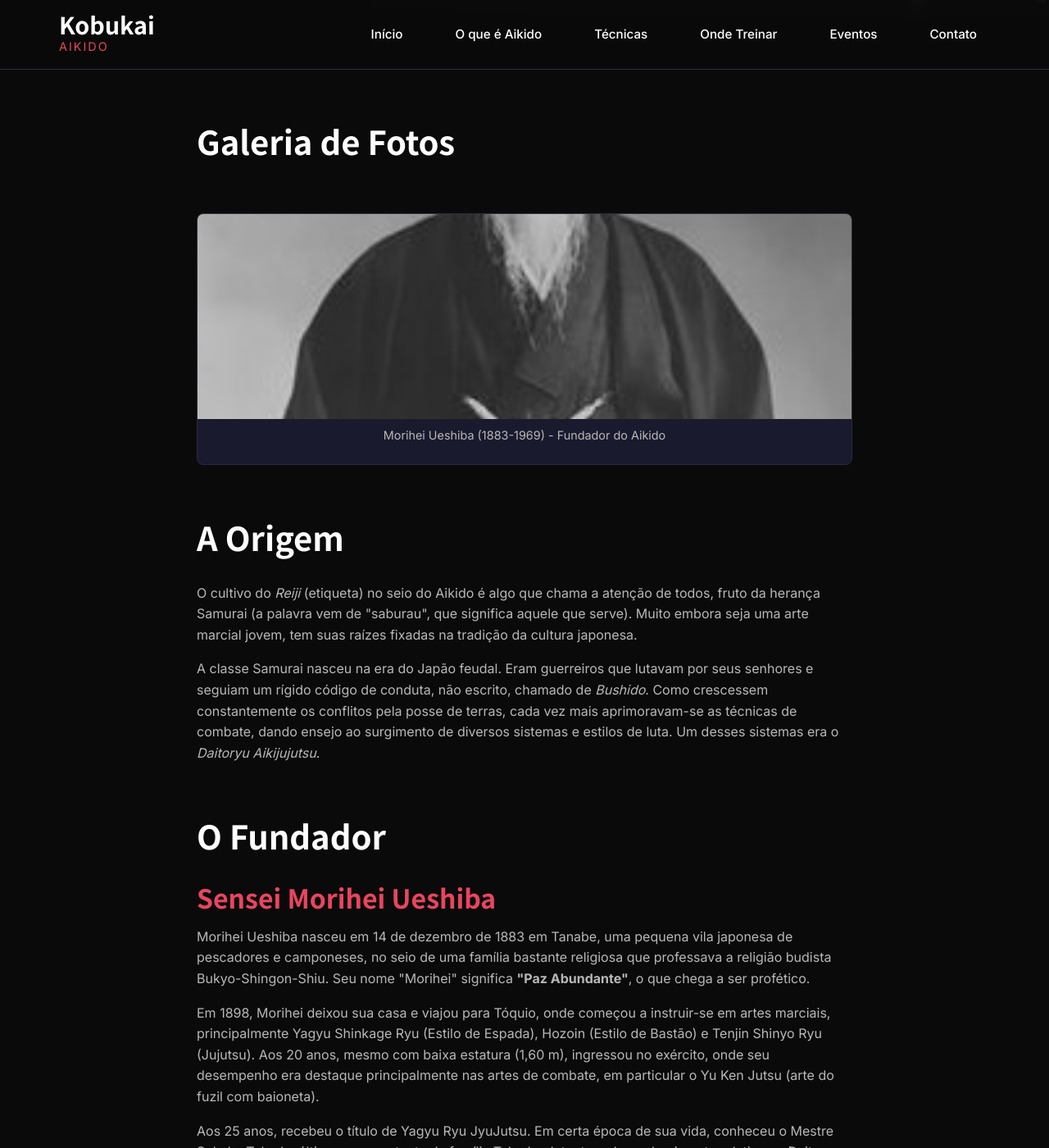
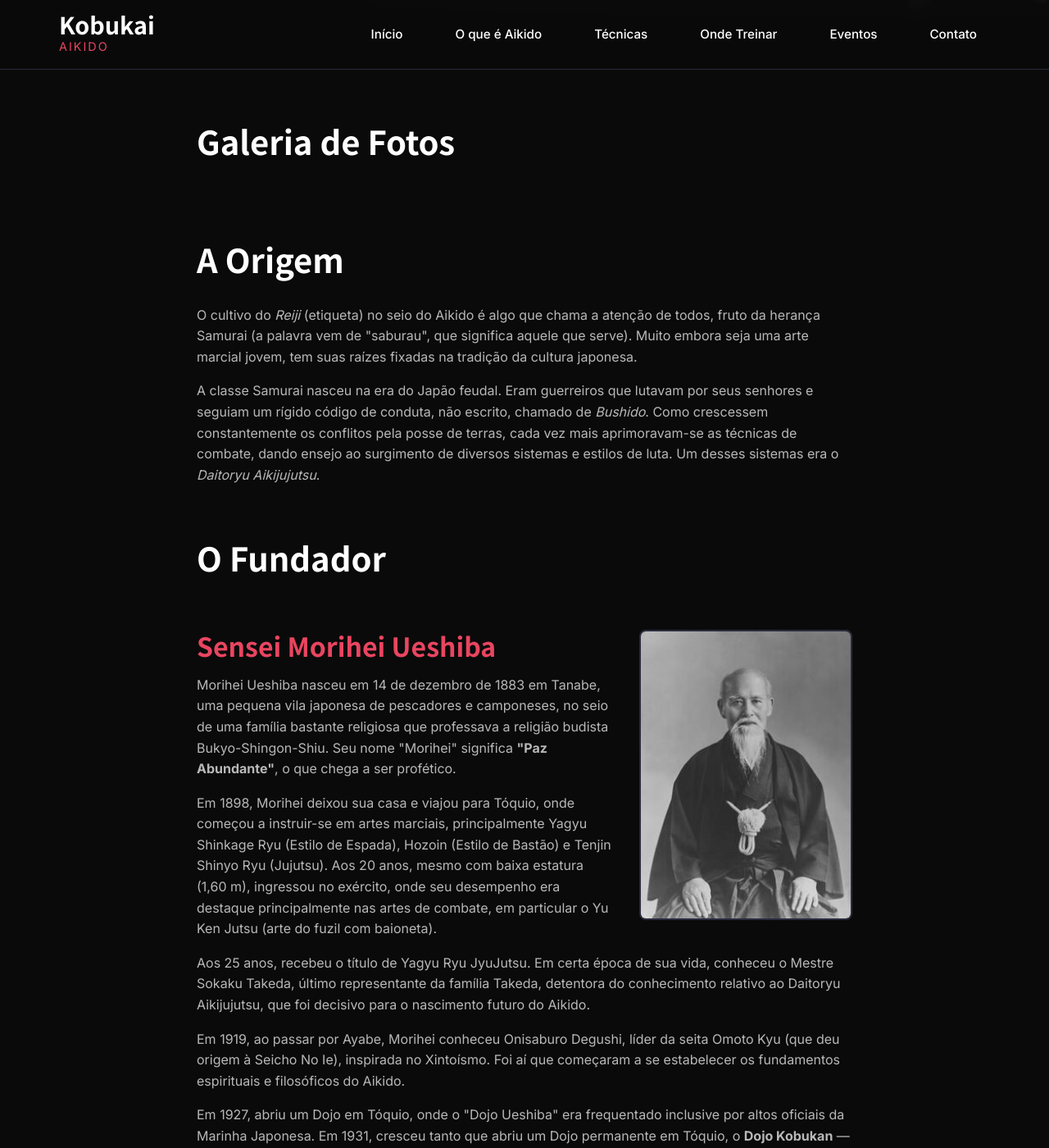
Before and after one commit to paulodiovani/kobukai-aikido, a Jekyll site: the page built from pages/aikido.md, in a window 1280 px wide and 1400 px high, scrolled down 390 px. Shown: the whole window at 82% size. Built offline with Jekyll 4.4.1, drawn with Linux system fonts in a browser that asks for light colours.

Commit message:
Place founder photo floating right of text

```diff
--- a/assets/css/style.css
+++ b/assets/css/style.css
@@ -757,6 +757,21 @@ img {
   color: var(--cor-texto-secundario);
 }
 
+/* ===== Founder Layout ===== */
+.founder-layout {
+  margin: var(--espacamento-md) 0;
+  overflow: hidden;
+}
+
+.founder-photo {
+  float: right;
+  margin: 0 0 var(--espacamento-sm) var(--espacamento-md);
+  width: 260px;
+  height: auto;
+  border-radius: 8px;
+  border: 2px solid var(--cor-borda);
+}
+
 /* ===== Responsive Design ===== */
 @media (max-width: 768px) {
   .nav-toggle-label {
--- a/pages/aikido.md
+++ b/pages/aikido.md
@@ -15,14 +15,6 @@ permalink: /aikido/
            <p class="gallery-caption">Legenda da foto</p>
          </div>
     -->
-</div>
-
-<div class="gallery-grid" style="margin-top:2rem;">
-    <!-- Foto do fundador Morihei Ueshiba -->
-    <div class="gallery-item">
-      <img src="{{ '/assets/images/morihei-ueshiba.jpg' | relative_url }}" alt="Morihei Ueshiba - Fundador do Aikido">
-      <p class="gallery-caption">Morihei Ueshiba (1883-1969) - Fundador do Aikido</p>
-    </div>
 </div>
 
 <h2>A Origem</h2>
@@ -45,45 +37,50 @@ permalink: /aikido/
 
 <h2>O Fundador</h2>
 
-<h3>Sensei Morihei Ueshiba</h3>
+<div class="founder-layout">
+  <div>
+    <img src="{{ '/assets/images/morihei-ueshiba.jpg' | relative_url }}" alt="Morihei Ueshiba - Fundador do Aikido" class="founder-photo">
+    <h3>Sensei Morihei Ueshiba</h3>
 
-<p>
-  Morihei Ueshiba nasceu em 14 de dezembro de 1883 em Tanabe, uma pequena
-  vila japonesa de pescadores e camponeses, no seio de uma família bastante
-  religiosa que professava a religião budista Bukyo-Shingon-Shiu. Seu nome
-  "Morihei" significa <strong>"Paz Abundante"</strong>, o que chega a ser
-  profético.
-</p>
+    <p>
+      Morihei Ueshiba nasceu em 14 de dezembro de 1883 em Tanabe, uma pequena
+      vila japonesa de pescadores e camponeses, no seio de uma família bastante
+      religiosa que professava a religião budista Bukyo-Shingon-Shiu. Seu nome
+      "Morihei" significa <strong>"Paz Abundante"</strong>, o que chega a ser
+      profético.
+    </p>
 
-<p>
-  Em 1898, Morihei deixou sua casa e viajou para Tóquio, onde começou a
-  instruir-se em artes marciais, principalmente Yagyu Shinkage Ryu (Estilo
-  de Espada), Hozoin (Estilo de Bastão) e Tenjin Shinyo Ryu (Jujutsu).
-  Aos 20 anos, mesmo com baixa estatura (1,60 m), ingressou no exército,
-  onde seu desempenho era destaque principalmente nas artes de combate,
-  em particular o Yu Ken Jutsu (arte do fuzil com baioneta).
-</p>
+    <p>
+      Em 1898, Morihei deixou sua casa e viajou para Tóquio, onde começou a
+      instruir-se em artes marciais, principalmente Yagyu Shinkage Ryu (Estilo
+      de Espada), Hozoin (Estilo de Bastão) e Tenjin Shinyo Ryu (Jujutsu).
+      Aos 20 anos, mesmo com baixa estatura (1,60 m), ingressou no exército,
+      onde seu desempenho era destaque principalmente nas artes de combate,
+      em particular o Yu Ken Jutsu (arte do fuzil com baioneta).
+    </p>
 
-<p>
-  Aos 25 anos, recebeu o título de Yagyu Ryu JyuJutsu. Em certa época de
-  sua vida, conheceu o Mestre Sokaku Takeda, último representante da família
-  Takeda, detentora do conhecimento relativo ao Daitoryu Aikijujutsu, que foi
-  decisivo para o nascimento futuro do Aikido.
-</p>
+    <p>
+      Aos 25 anos, recebeu o título de Yagyu Ryu JyuJutsu. Em certa época de
+      sua vida, conheceu o Mestre Sokaku Takeda, último representante da família
+      Takeda, detentora do conhecimento relativo ao Daitoryu Aikijujutsu, que foi
+      decisivo para o nascimento futuro do Aikido.
+    </p>
 
-<p>
-  Em 1919, ao passar por Ayabe, Morihei conheceu Onisaburo Degushi, líder
-  da seita Omoto Kyu (que deu origem à Seicho No Ie), inspirada no
-  Xintoísmo. Foi aí que começaram a se estabelecer os fundamentos
-  espirituais e filosóficos do Aikido.
-</p>
+    <p>
+      Em 1919, ao passar por Ayabe, Morihei conheceu Onisaburo Degushi, líder
+      da seita Omoto Kyu (que deu origem à Seicho No Ie), inspirada no
+      Xintoísmo. Foi aí que começaram a se estabelecer os fundamentos
+      espirituais e filosóficos do Aikido.
+    </p>
 
-<p>
-  Em 1927, abriu um Dojo em Tóquio, onde o "Dojo Ueshiba" era frequentado
-  inclusive por altos oficiais da Marinha Japonesa. Em 1931, cresceu tanto
-  que abriu um Dojo permanente em Tóquio, o <strong>Dojo Kobukan</strong> —
-  é dessa época que surgiu o termo <strong>Aikido</strong>.
-</p>
+    <p>
+      Em 1927, abriu um Dojo em Tóquio, onde o "Dojo Ueshiba" era frequentado
+      inclusive por altos oficiais da Marinha Japonesa. Em 1931, cresceu tanto
+      que abriu um Dojo permanente em Tóquio, o <strong>Dojo Kobukan</strong> —
+      é dessa época que surgiu o termo <strong>Aikido</strong>.
+    </p>
+  </div>
+</div>
 
 <h3>O Significado de Aikido</h3>
 
```
